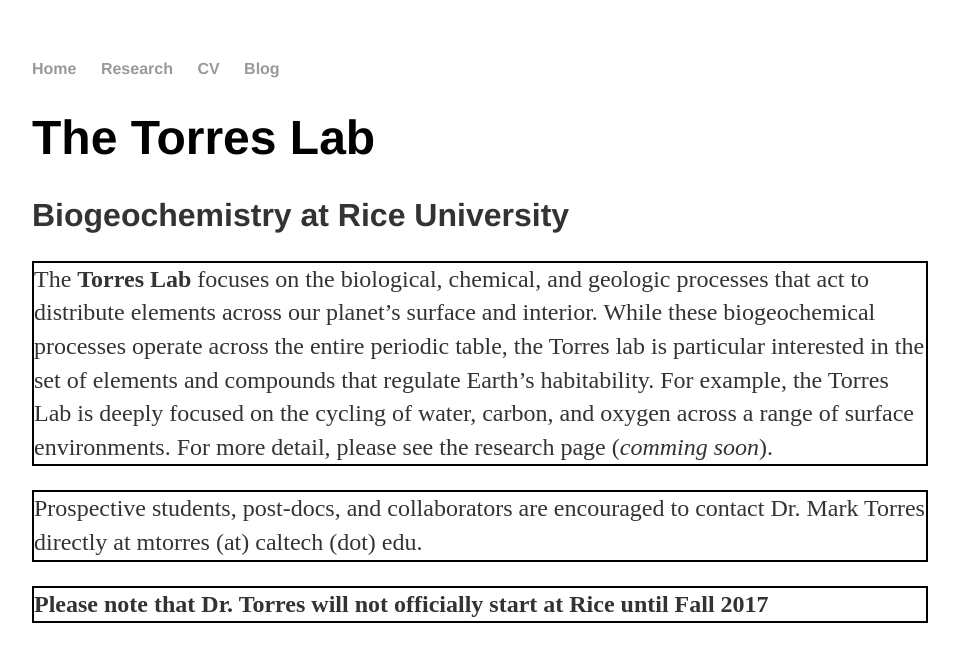
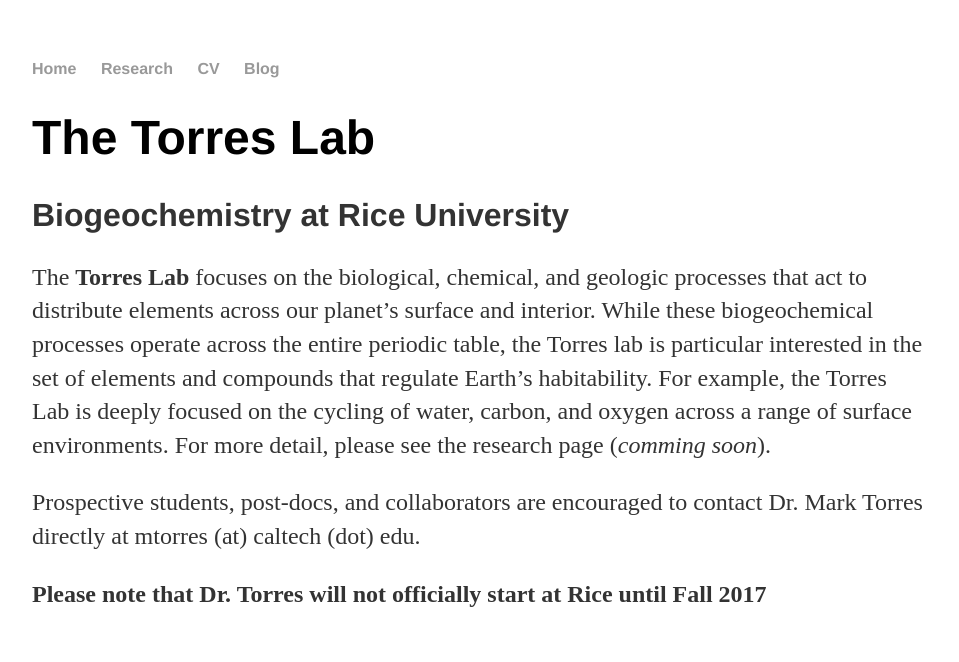
Before and after one commit to torres-lab/torres-lab.github.io, a Jekyll site: the page built from index.html, in a window 1280 px wide. Shown: the top 662 px of the page, without its empty margins (160-1119 px from the left). Built offline with Jekyll 4.4.1, drawn with Linux system fonts in a browser that asks for light colours.

Commit message:
Update main.css

```diff
--- a/css/main.css
+++ b/css/main.css
@@ -15,7 +15,6 @@ p {
     font-size: 1.5em;
     line-height: 1.4em;
     color: #333;
-    border: 2px solid black;
 }
 nav ul, footer ul {
     font-family:'Helvetica', 'Arial', 'Sans-Serif';
```
